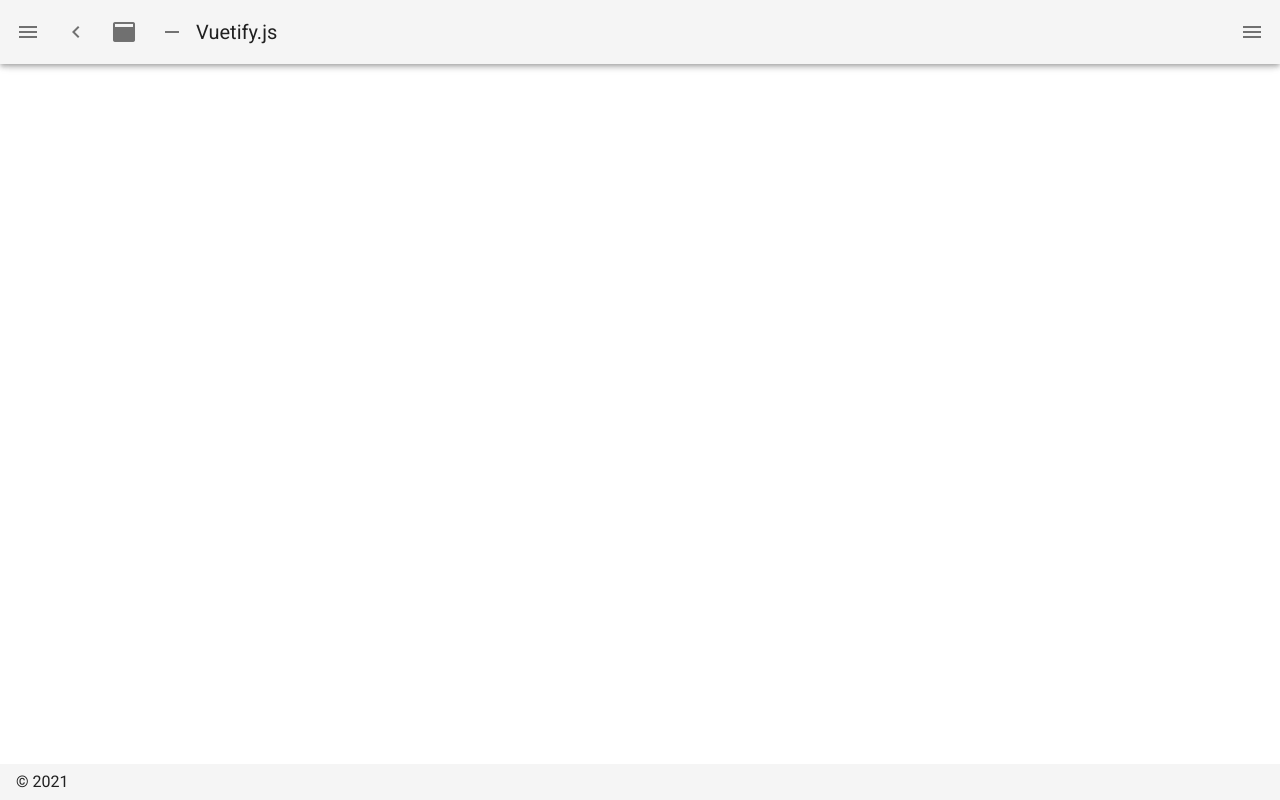
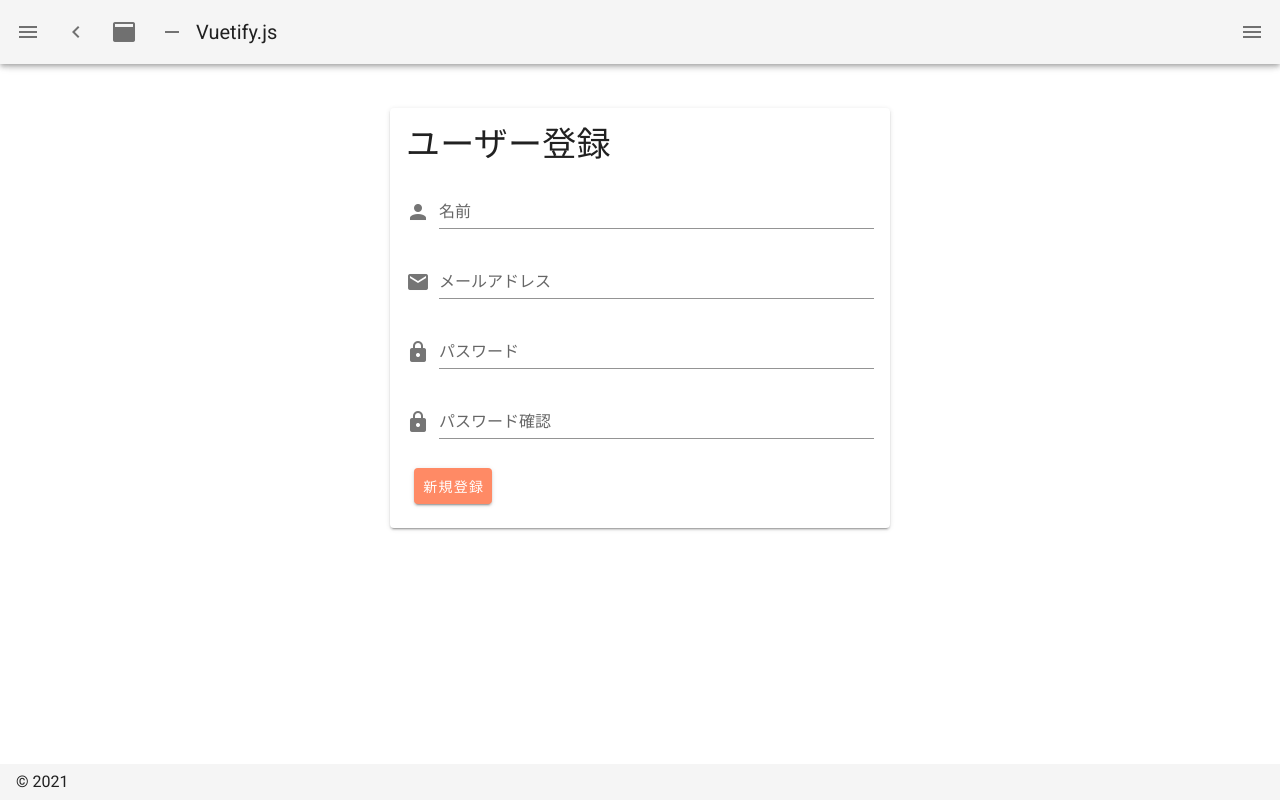
Before and after one commit to kazuya-takada/piano-video-share-app, a Nuxt app in the folder frontend/: page /signup in a window 1280 px wide. Before the commit this address had no page. Built offline with nearby package versions, Linux system fonts and the light colour scheme.

Commit message:
登録ページのデザイン修正など#3

```diff
--- a/frontend/nuxt.config.js
+++ b/frontend/nuxt.config.js
@@ -49,18 +49,11 @@ export default {
   ],
 
   proxy: {
-    '/api': {
-      target: 'http://localhost:3000/',
-    },
+    '/api/': 'http://localhost:3000',
   },
 
   // Axios module configuration: https://go.nuxtjs.dev/config-axios
-  axios: {
-    // baseurlの有効化
-    prefix: process.env.API_PREFIX,
-    host: process.env.API_HOST,
-    port: process.env.API_PORT,
-  },
+  axios: {},
 
   // Vuetify module configuration: https://go.nuxtjs.dev/config-vuetify
   vuetify: {
@@ -83,10 +76,10 @@ export default {
 
   auth: {
     redirect: {
-      login: '/users/login',
+      login: '/login',
       logout: '/',
       callback: false,
-      home: '/users/profile',
+      home: '/users',
     },
     strategies: {
       local: {
--- a/frontend/pages/users/signup.vue
+++ b/frontend/pages/signup.vue
@@ -1,16 +1,16 @@
 <template>
   <v-container>
-    <v-card width="400px" class="mx-auto mt-5">
+    <v-card width="500px" class="mx-auto mt-5">
       <v-card-title>
         <h1 class="display-1">
-          新規登録
+          ユーザー登録
         </h1>
       </v-card-title>
       <v-card-text>
         <v-form ref="form" lazy-validation>
           <v-text-field
             v-model="user.name"
-            prepend-icon="mdi-email"
+            prepend-icon="mdi-account"
             label="名前"
           />
           <v-text-field
@@ -19,23 +19,19 @@
             label="メールアドレス"
           />
           <v-text-field
+            type="password"
             v-model="user.password"
             prepend-icon="mdi-lock"
-            append-icon="mdi-eye-off"
             label="パスワード"
           />
           <v-text-field
+            type="password"
             v-model="user.password_confirmation"
             prepend-icon="mdi-lock"
-            append-icon="mdi-eye-off"
             label="パスワード確認"
           />
           <v-card-actions>
-            <v-btn
-              color="light-green darken-1"
-              class="white--text"
-              @click="registerUser"
-            >
+            <v-btn color="#FF8A65" class="white--text" @click="registerUser">
               新規登録
             </v-btn>
           </v-card-actions>
@@ -61,11 +57,9 @@ export default {
   },
   methods: {
     registerUser() {
-      this.$axios
-        .post('http://localhost:3000/api/v1/auth', this.user)
-        .then((response) => {
-          window.location.href = '/users/comfirmation'
-        })
+      this.$axios.post('/api/v1/auth', this.user).then((response) => {
+        window.location.href = '/users/comfirmation'
+      })
     },
   },
 }
```
Also changed, not shown: 1 other file (tests, documents, lock files or other folders).
